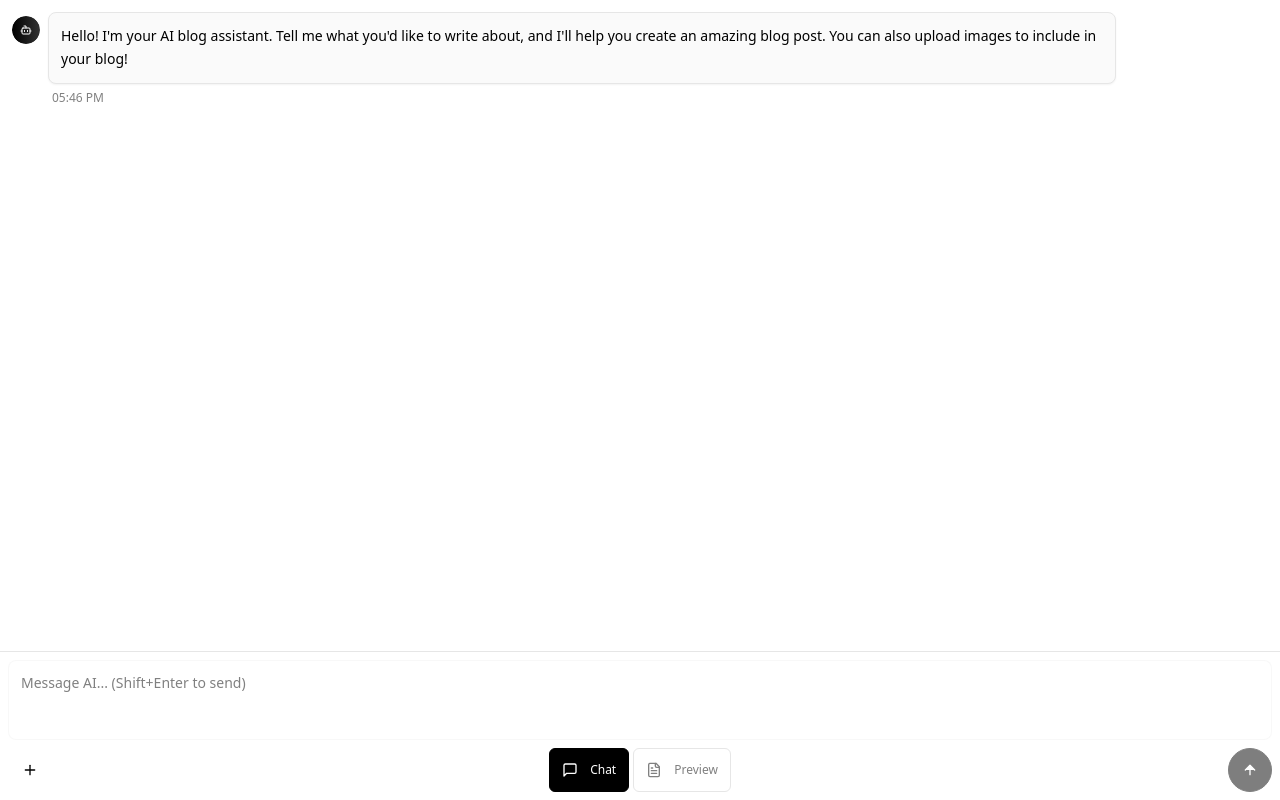
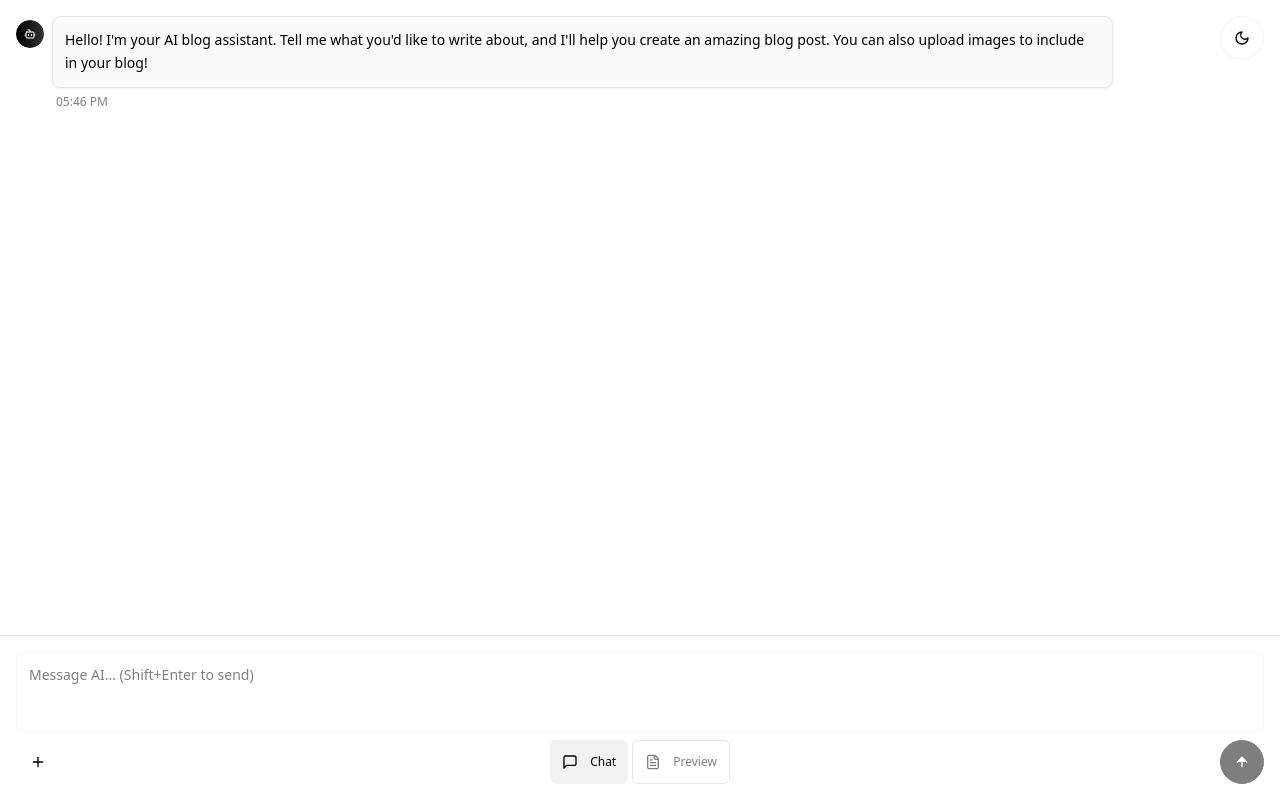
Before and after one commit to shreedharmalashetti/genius-inkwell, a React (Vite) app: page /create in a window 1280 px wide. Built offline with nearby package versions, Linux system fonts and the light colour scheme.

Commit message:
Fix preview button hiding
Add theme toggle and spacing

```diff
--- a/package.json
+++ b/package.json
@@ -51,7 +51,7 @@
     "embla-carousel-react": "^8.3.0",
     "input-otp": "^1.2.4",
     "lucide-react": "^0.462.0",
-    "next-themes": "^0.3.0",
+    "next-themes": "^0.4.6",
     "react": "^18.3.1",
     "react-day-picker": "^8.10.1",
     "react-dom": "^18.3.1",
--- a/src/components/ChatInterface.tsx
+++ b/src/components/ChatInterface.tsx
@@ -114,8 +114,8 @@ export const ChatInterface = ({ onGenerateBlog, activeTab, setActiveTab, blogDat
   return (
     <div className="flex flex-col h-full">
 
-      {/* Messages with mobile-optimized scrolling */}
-      <div className="flex-1 overflow-y-auto p-3 space-y-3 bg-chat-background mobile-scroll">
+      {/* Messages with proper spacing */}
+      <div className="flex-1 overflow-y-auto p-4 space-y-4 bg-chat-background mobile-scroll">
         {messages.map((message) => (
           <div
             key={message.id}
@@ -191,8 +191,8 @@ export const ChatInterface = ({ onGenerateBlog, activeTab, setActiveTab, blogDat
         <div ref={messagesEndRef} />
       </div>
 
-      {/* Lovable-style Input Area */}
-      <div className="border-t border-chat-border bg-card p-2 flex-shrink-0 safe-area-pb">
+      {/* Input Area with consistent spacing */}
+      <div className="border-t border-chat-border bg-card p-4 flex-shrink-0 safe-area-pb">
         {/* Main input */}
         <div className="mb-2">
           <Textarea
@@ -251,17 +251,17 @@ export const ChatInterface = ({ onGenerateBlog, activeTab, setActiveTab, blogDat
             )}
           </div>
 
-          {/* Center: Tab buttons */}
+          {/* Center: Tab buttons with better styling */}
           <div className="flex gap-1">
             <Button
-              variant={activeTab === 'chat' ? 'default' : 'ghost'}
+              variant={activeTab === 'chat' ? 'default' : 'outline'}
               size="sm"
               onClick={() => setActiveTab('chat')}
               className={cn(
-                "h-8 px-3 text-xs rounded-md border",
+                "h-8 px-3 text-xs rounded-md",
                 activeTab === 'chat'
-                  ? "bg-foreground text-background border-foreground"
-                  : "text-muted-foreground hover:text-foreground border-border"
+                  ? "bg-muted text-foreground border-border"
+                  : "text-muted-foreground hover:text-foreground border-border hover:bg-muted/50"
               )}
             >
               <MessageSquare className="w-3 h-3 mr-1" />
@@ -269,14 +269,14 @@ export const ChatInterface = ({ onGenerateBlog, activeTab, setActiveTab, blogDat
             </Button>
 
             <Button
-              variant={activeTab === 'preview' ? 'default' : 'ghost'}
+              variant={activeTab === 'preview' ? 'default' : 'outline'}
               size="sm"
               onClick={() => setActiveTab('preview')}
               className={cn(
-                "h-8 px-3 text-xs rounded-md border relative",
+                "h-8 px-3 text-xs rounded-md relative",
                 activeTab === 'preview'
-                  ? "bg-foreground text-background border-foreground"
-                  : "text-muted-foreground hover:text-foreground border-border"
+                  ? "bg-muted text-foreground border-border"
+                  : "text-muted-foreground hover:text-foreground border-border hover:bg-muted/50"
               )}
             >
               <FileText className="w-3 h-3 mr-1" />
--- a/src/main.tsx
+++ b/src/main.tsx
@@ -1,5 +1,10 @@
 import { createRoot } from 'react-dom/client'
 import App from './App.tsx'
 import './index.css'
+import { ThemeProvider } from "next-themes"
 
-createRoot(document.getElementById("root")!).render(<App />);
+createRoot(document.getElementById("root")!).render(
+  <ThemeProvider attribute="class" defaultTheme="system" enableSystem>
+    <App />
+  </ThemeProvider>
+);
--- a/src/pages/BlogCreator.tsx
+++ b/src/pages/BlogCreator.tsx
@@ -3,9 +3,10 @@ import { ChatInterface } from "@/components/ChatInterface";
 import { BlogPreview } from "@/components/BlogPreview";
 import { Button } from "@/components/ui/button";
 import { Badge } from "@/components/ui/badge";
-import { MessageSquare, FileText, Sparkles, ArrowLeft } from "lucide-react";
+import { MessageSquare, FileText, Sparkles, ArrowLeft, Sun, Moon } from "lucide-react";
 import { Link } from "react-router-dom";
 import { cn } from "@/lib/utils";
+import { useTheme } from "next-themes";
 
 interface Message {
   id: string;
@@ -29,6 +30,7 @@ const BlogCreator = () => {
   const [blogData, setBlogData] = useState<BlogData | null>(null);
   const [isGenerating, setIsGenerating] = useState(false);
   const [activeTab, setActiveTab] = useState<TabType>('chat');
+  const { theme, setTheme } = useTheme();
 
   const handleGenerateBlog = async (messages: Message[]) => {
     setIsGenerating(true);
@@ -108,8 +110,23 @@ The key is to view AI not as a replacement for human creativity, but as a powerf
 
   return (
     <div className="h-screen bg-background flex flex-col overflow-hidden">
+      {/* Theme toggle at top right */}
+      <div className="absolute top-4 right-4 z-50">
+        <Button
+          variant="outline"
+          size="sm"
+          onClick={() => setTheme(theme === "dark" ? "light" : "dark")}
+          className="h-8 w-8 p-0 rounded-full"
+        >
+          {theme === "dark" ? (
+            <Sun className="w-4 h-4" />
+          ) : (
+            <Moon className="w-4 h-4" />
+          )}
+        </Button>
+      </div>
 
-      {/* Main Content Area */}
+      {/* Main Content Area with consistent spacing */}
       <div className="flex-1 overflow-hidden">
         {activeTab === 'chat' ? (
           <ChatInterface
```
Also changed, not shown: 1 other file (tests, documents, lock files or other folders).
